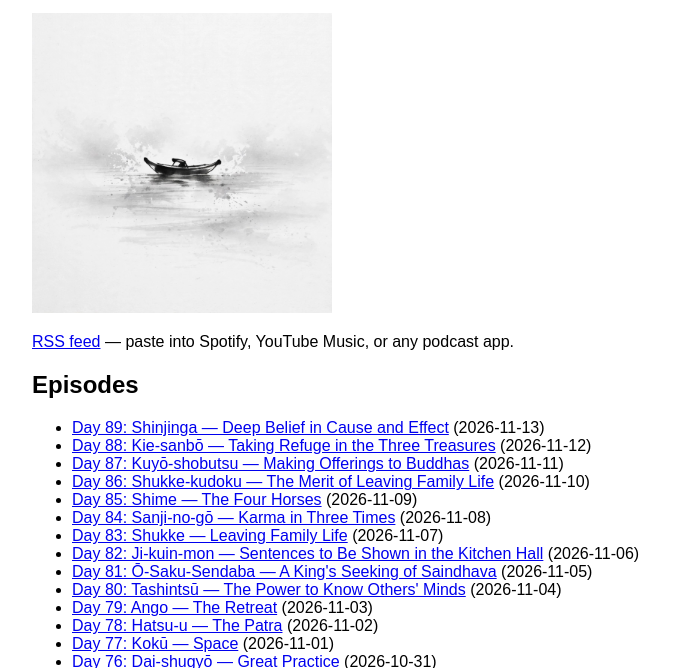
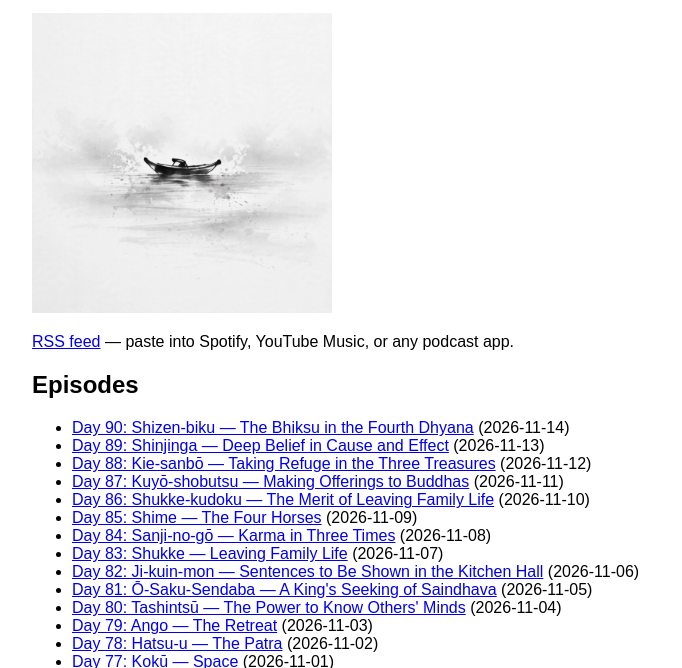
Before and after one commit to kmaynard/mornings-with-kevin, a plain HTML site: page index.html in a window 1280 px wide. Shown: the part 129-797 px from the top of the page, without its empty margins (288-970 px from the left). Drawn offline with Linux system fonts and the light colour scheme.

Commit message:
index: day 90

```diff
--- a/index.html
+++ b/index.html
@@ -6,6 +6,7 @@
 <p><a href="feed.xml">RSS feed</a> — paste into Spotify, YouTube Music, or any podcast app.</p>
 <h2>Episodes</h2>
 <ul>
+<li><a href="episodes/day-90-shizen-biku-the-bhiksu-in-the-fourth-dhyana-2026-11-14.mp3">Day 90: Shizen-biku — The Bhiksu in the Fourth Dhyana</a> (2026-11-14)</li>
 <li><a href="episodes/day-89-shinjinga-deep-belief-in-cause-and-effect-2026-11-13.mp3">Day 89: Shinjinga — Deep Belief in Cause and Effect</a> (2026-11-13)</li>
 <li><a href="episodes/day-88-kie-sanb-taking-refuge-in-the-three-treasures-2026-11-12.mp3">Day 88: Kie-sanbō — Taking Refuge in the Three Treasures</a> (2026-11-12)</li>
 <li><a href="episodes/day-87-kuy-shobutsu-making-offerings-to-buddhas-2026-11-11.mp3">Day 87: Kuyō-shobutsu — Making Offerings to Buddhas</a> (2026-11-11)</li>
```
